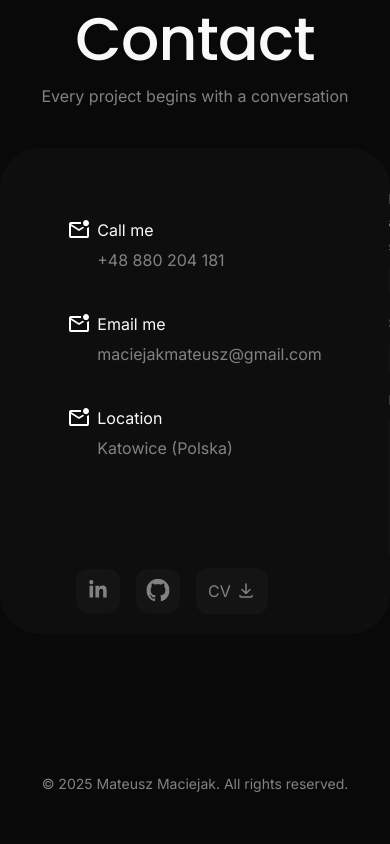
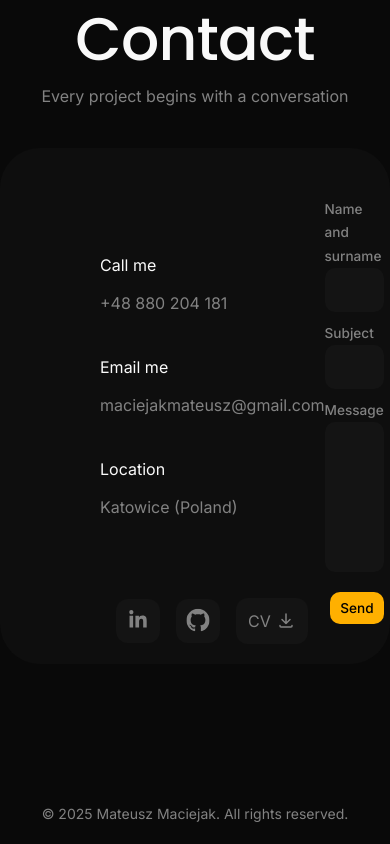
Before and after one commit to MaciejakMateusz/my-portfolio, a React (Vite) app: page / in a window 390 px wide. Shown: the part 7691-8535 px from the top of the page. Before the commit the page ends 8505 px from the top, so only its background shows below. Built offline with nearby package versions, Linux system fonts and the light colour scheme; no server answers.

Commit message:
Updated Contact section - tablet RWD

```diff
--- a/src/index.css
+++ b/src/index.css
@@ -73,6 +73,11 @@ textarea {
     color: var(--font-white);
     font-family: var(--font-family-primary), serif;
     resize: none;
+}
+
+a {
+    text-decoration: none;
+    color: inherit;
 }
 
 .nav-header {
@@ -827,33 +832,6 @@ textarea {
     padding: 40px;
 }
 
-.hobby-card-wrapper {
-    display: grid;
-    grid-template-columns: 15% 85%;
-    margin-bottom: 40px;
-}
-
-.hobby-card-icon-container {
-    grid-column: 1;
-    display: flex;
-    align-items: center;
-    justify-content: center;
-}
-
-.hobby-card-header {
-    grid-column: 2;
-    color: var(--font-white);
-}
-
-.hobby-card-description {
-    grid-column: 2;
-    color: var(--Grey-500);
-}
-
-.hobby-card-description.contact-type {
-    cursor: pointer;
-}
-
 .books {
     position: relative;
     margin-top: 345px;
@@ -885,11 +863,28 @@ textarea {
     position: relative;
     display: grid;
     grid-template-columns: 1fr 1fr;
+    padding: 40px 80px;
 }
 
 .contact-details-container {
     grid-column: 1;
-    padding: 70px 40px 20px 40px;
+    display: flex;
+    align-items: center;
+}
+
+.contact-detail {
+    margin-bottom: 40px;
+}
+
+.contact-detail-header {
+    padding: 0;
+    margin: 0;
+    color: var(--Text-color-Heading);
+}
+
+.contact-detail-link {
+    padding: 0;
+    margin: 14px 0 0 0;
 }
 
 .contact-social-buttons-wrapper {
@@ -902,7 +897,6 @@ textarea {
 
 .form-container {
     grid-column: 2;
-    padding: 30px 40px 20px 40px;
 }
 
 .contact-form {
--- a/src/locales/en/translation_en.json
+++ b/src/locales/en/translation_en.json
@@ -144,5 +144,6 @@
   "commitsAmount": "Commits amount:",
   "more": "More",
   "less": "Less",
-  "allRightsReserved": "All rights reserved."
+  "allRightsReserved": "All rights reserved.",
+  "poland": "Poland"
 }
--- a/src/locales/nl/translation_nl.json
+++ b/src/locales/nl/translation_nl.json
@@ -142,5 +142,6 @@
   "commitsAmount": "Commits-bedrag:",
   "more": "Meer",
   "less": "Minder",
-  "allRightsReserved": "Alle rechten voorbehouden."
+  "allRightsReserved": "Alle rechten voorbehouden.",
+  "poland": "Polen"
 }
--- a/src/locales/pl/translation_pl.json
+++ b/src/locales/pl/translation_pl.json
@@ -143,5 +143,6 @@
   "commitsAmount": "Ilość commitów:",
   "more": "Wiele",
   "less": "Mało",
-  "allRightsReserved": "Wszystkie prawa zastrzeżone."
+  "allRightsReserved": "Wszystkie prawa zastrzeżone.",
+  "poland": "Polska"
 }
--- a/src/main/contact/ContactDetails.tsx
+++ b/src/main/contact/ContactDetails.tsx
@@ -1,26 +1,41 @@
-import {HorizontalCard} from "../shared/HorizontalCard.tsx";
 import {SocialButton} from "../landing/SocialButton.tsx";
 import {useTranslation} from "react-i18next";
 import {CvDownloadBtn} from "../landing/CvDownloadBtn.tsx";
 
 export const ContactDetails = () => {
     const {t} = useTranslation();
+
+    const openGoogleMapsLocation = () => {
+        window.open('https://www.google.com/maps/place/Katowice/@50.2280398,18.8970758,11z/data=!4m6!3m5!1s0x4716ce2336a1ccd1:0xb9af2a350559fabb!8m2!3d50.2648919!4d19.0237815!16zL20vMGJsZDg?authuser=0&entry=ttu&g_ep=EgoyMDI1MDIxOS4xIKXMDSoASAFQAw%3D%3D', '_blank');
+    }
+
     return (
         <div className={'contact-details-container main-typography'}>
             <div>
-                <HorizontalCard header={t('callMe')}
-                                description={'+48 880 204 181'}
-                                icon={'/placeholder-icon.svg'}
-                                href={'tel:+48 880 204 181'}/>
-                <HorizontalCard header={t('emailMe')}
-                                description={'maciejakmateusz@gmail.com'}
-                                icon={'/placeholder-icon.svg'}
-                                href={'mailTo:maciejakmateusz@gmail.com'}/>
-                <HorizontalCard header={t('location')}
-                                description={'Katowice (Polska)'}
-                                icon={'/placeholder-icon.svg'}
-                                type={'map'}
-                                href={'https://www.google.com/maps/place/Katowice/@50.2280398,18.8970758,11z/data=!4m6!3m5!1s0x4716ce2336a1ccd1:0xb9af2a350559fabb!8m2!3d50.2648919!4d19.0237815!16zL20vMGJsZDg?authuser=0&entry=ttu&g_ep=EgoyMDI1MDIxOS4xIKXMDSoASAFQAw%3D%3D'}/>
+                <div className={'contact-detail'}>
+                    <p className={'contact-detail-header'}>{t('callMe')}</p>
+                    <p className={'contact-detail-link'}>
+                        <a href={'tel:+48 880 204 181'}>
+                            +48 880 204 181
+                        </a>
+                    </p>
+                </div>
+                <div className={'contact-detail'}>
+                    <p className={'contact-detail-header'}>{t('emailMe')}</p>
+                    <p className={'contact-detail-link'}>
+                        <a href={'mailto:maciejakmateusz@gmail.com'}>
+                            maciejakmateusz@gmail.com
+                        </a>
+                    </p>
+                </div>
+                <div className={'contact-detail'}>
+                    <p className={'contact-detail-header'}>{t('location')}</p>
+                    <p className={'contact-detail-link'}>
+                        <span onClick={openGoogleMapsLocation}>
+                            {`Katowice (${t('poland')})`}
+                        </span>
+                    </p>
+                </div>
                 <div className={'contact-social-buttons-wrapper'}>
                     <SocialButton url={'https://www.linkedin.com/in/mateusz-maciejak/'}
                                   icon={'/linkedin-logo.svg'}/>
--- a/src/main/shared/HorizontalCard.tsx
+++ /dev/null
@@ -1,33 +0,0 @@
-import {ReactSVG} from "react-svg";
-
-type HobbyCardProps = {
-    header: string;
-    description: string;
-    icon: string;
-    type?: string;
-    href?: string;
-}
-
-export const HorizontalCard = (props: HobbyCardProps) => {
-
-    const handleClick = () => {
-        if (!props.type || !props.href) {
-            return;
-        } else if (props.type === 'map') {
-            window.open(props.href, '_blank')
-            return;
-        }
-        window.location.href = props.href;
-    }
-
-    return (
-        <div className={'hobby-card-wrapper'}>
-            <div className={'hobby-card-icon-container'}>
-                <ReactSVG src={props.icon}/>
-            </div>
-            <div className={'hobby-card-header'}>{props.header}</div>
-            <div className={`hobby-card-description ${props.href ? 'contact-type' : ''}`}
-                 onClick={() => handleClick()}>{props.description}</div>
-        </div>
-    );
-}
```
